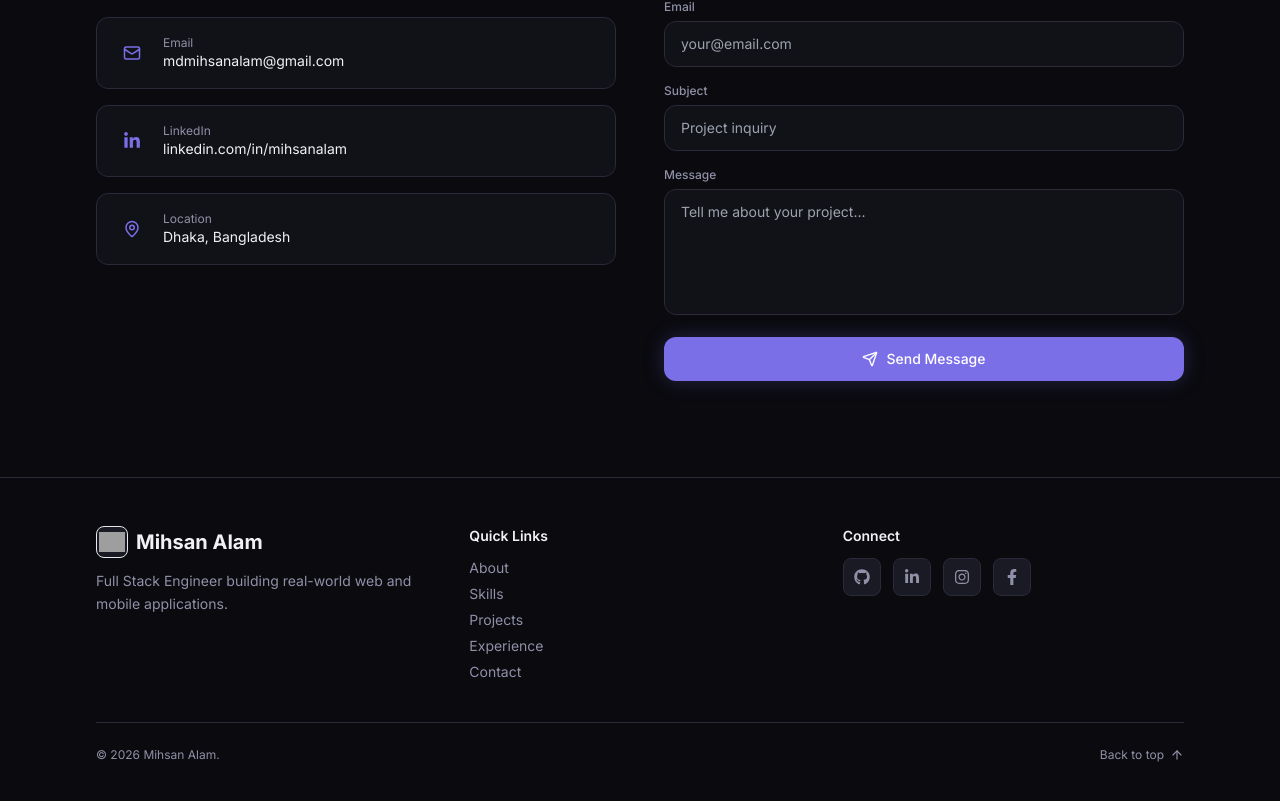
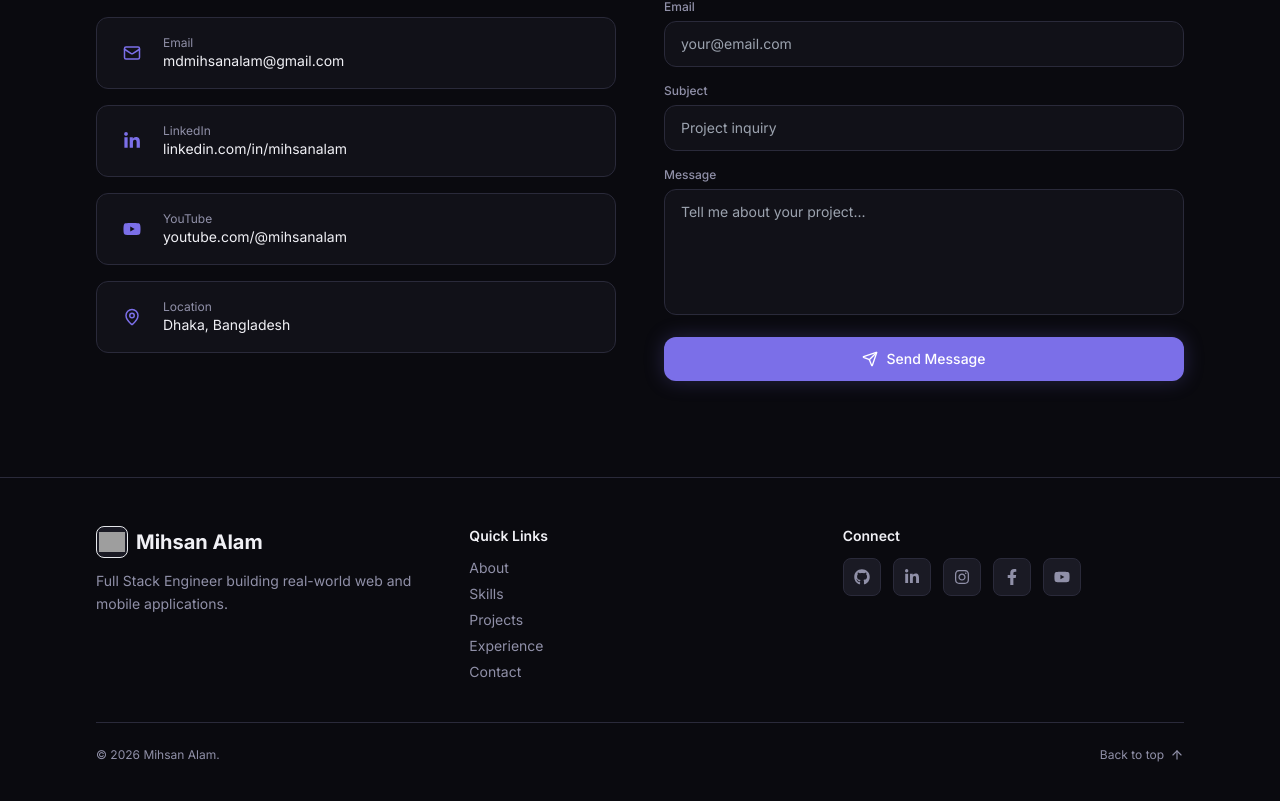
Before and after one commit to mihsanalam/mihsan-portfolio, a Next.js app: page / in a window 1280 px wide. Shown: the part 5404-6205 px from the top of the page. Built offline with nearby package versions, Linux system fonts and the light colour scheme; grey boxes are pictures that could not be loaded.

Commit message:
SEO: add YouTube channel links to footer and contact sections

```diff
--- a/src/components/layout/Footer.tsx
+++ b/src/components/layout/Footer.tsx
@@ -1,7 +1,7 @@
 "use client";
 import Image from "next/image";
 import { ArrowUp } from "lucide-react";
-import { FaGithub, FaLinkedinIn, FaInstagram, FaFacebookF } from "react-icons/fa";
+import { FaGithub, FaLinkedinIn, FaInstagram, FaFacebookF, FaYoutube } from "react-icons/fa";
 
 const footerLinks = [
   { label: "About", href: "#about" },
@@ -16,6 +16,7 @@ const socialLinks = [
   { icon: FaLinkedinIn, href: "https://linkedin.com/in/mihsanalam", label: "LinkedIn" },
   { icon: FaInstagram, href: "https://www.instagram.com/mihsanalam/", label: "Instagram" },
   { icon: FaFacebookF, href: "https://www.facebook.com/mdmihsanalam", label: "Facebook" },
+  { icon: FaYoutube, href: "https://www.youtube.com/@mihsanalam", label: "YouTube" },
 ];
 
 export default function Footer() {
--- a/src/components/sections/Contact.tsx
+++ b/src/components/sections/Contact.tsx
@@ -3,7 +3,7 @@
 import { useState } from "react";
 import { motion } from "framer-motion";
 import { Mail, MapPin, Send } from "lucide-react";
-import { FaLinkedinIn } from "react-icons/fa";
+import { FaLinkedinIn, FaYoutube } from "react-icons/fa";
 
 export default function Contact() {
   const [formData, setFormData] = useState({ name: "", email: "", subject: "", message: "" });
@@ -99,6 +99,14 @@ export default function Contact() {
                 </div>
               </a>
 
+              <a href="https://www.youtube.com/@mihsanalam" target="_blank" rel="noopener noreferrer" aria-label="YouTube channel of Mihsan Alam" className="flex items-center gap-3 p-4 rounded-xl bg-surface border border-border hover:border-accent/40 transition-all group">
+                <div className="p-2.5 rounded-lg bg-accent/10 text-accent"><FaYoutube size={18} aria-hidden="true" /></div>
+                <div>
+                  <p className="text-xs text-text-secondary">YouTube</p>
+                  <p className="text-sm text-text-primary group-hover:text-accent transition-colors">youtube.com/@mihsanalam</p>
+                </div>
+              </a>
+
               <div className="flex items-center gap-3 p-4 rounded-xl bg-surface border border-border">
                 <div className="p-2.5 rounded-lg bg-accent/10 text-accent"><MapPin size={18} aria-hidden="true" /></div>
                 <div>
```
